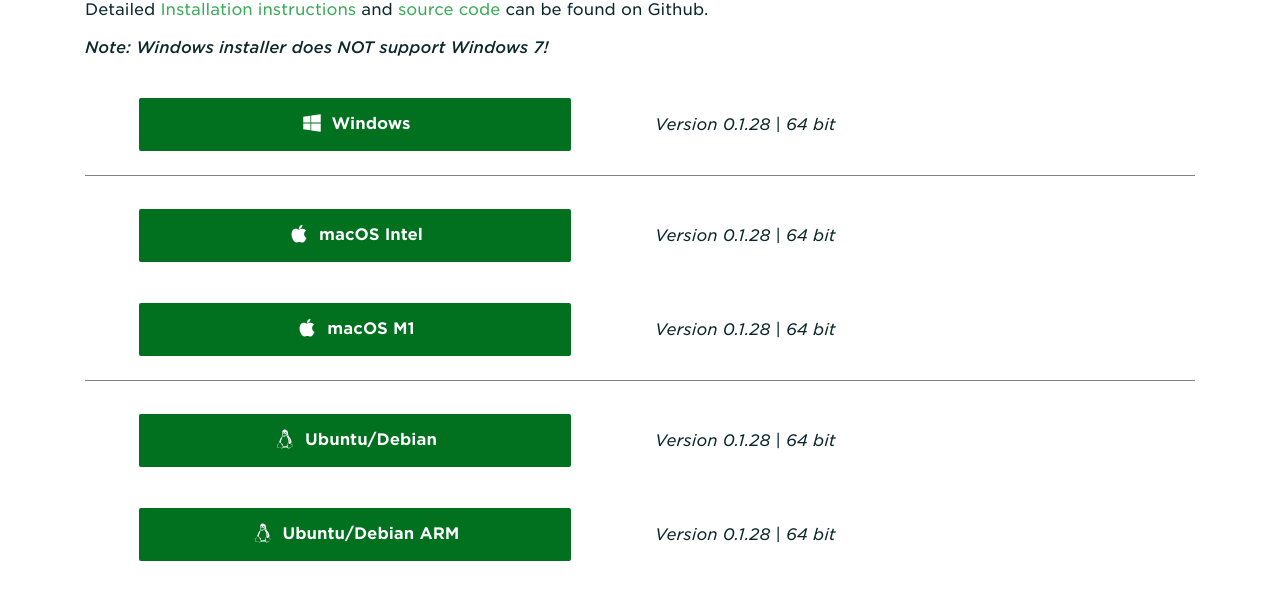
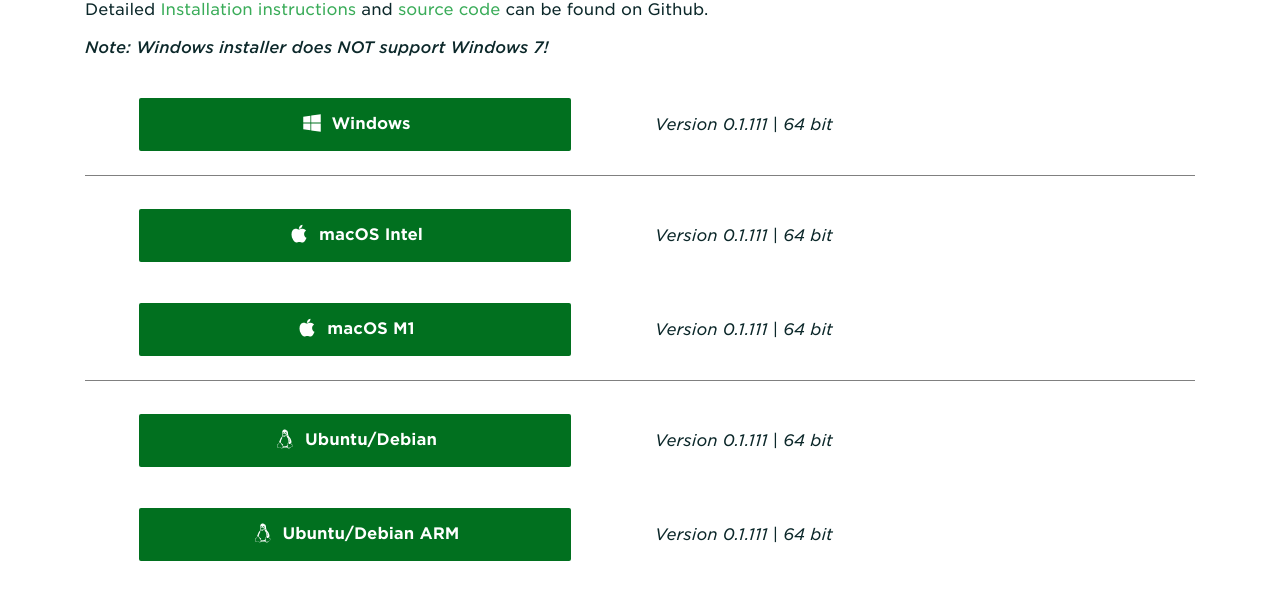
Before and after one commit to Kale-Network/kale-network.github.io, a Jekyll site: the page built from download/index.md, in a window 1280 px wide. Shown: the part 318-918 px from the top of the page. Built offline with Jekyll 4.4.1, drawn with Linux system fonts in a browser that asks for light colours; some of the changed text lies outside the part shown.

Commit message:
revise download version;

```diff
--- a/_layouts/download.html
+++ b/_layouts/download.html
@@ -26,13 +26,13 @@ layout: default
         </div>
         <div class="row">
             <div class="col-sm-6 center">
-                <a href="https://dl.kalenetwork.org/KaleSetup-0.1.28.exe" target="_blank"
+                <a href="https://dl.kalenetwork.org/KaleSetup-0.1.111.exe" target="_blank"
                     rel="noreferrer noopener" class="btn btn-lg d-block mt-2 mb-2"><img
                         src="/assets/icons/windows_logo.svg">{{ strings.download_windows_button }}</a>
             </div>
             <div class="col-sm-6 center">
                 <div>
-                    <em>Version 0.1.28</em> | <em>64 bit</em><br>
+                    <em>Version 0.1.111</em> | <em>64 bit</em><br>
                 </div>
             </div>
             <!-- <div class="col-sm-4">
@@ -50,7 +50,7 @@ layout: default
             </div>
             <div class="col-sm-6 center">
                 <div>
-                    <em>Version 0.1.28</em> | <em>64 bit</em><br>
+                    <em>Version 0.1.111</em> | <em>64 bit</em><br>
                 </div>
             </div>
             <!-- <div class="col-sm-4">
@@ -67,7 +67,7 @@ layout: default
             </div>
             <div class="col-sm-6 center">
                 <div>
-                    <em>Version 0.1.28</em> | <em>64 bit</em><br>
+                    <em>Version 0.1.111</em> | <em>64 bit</em><br>
                 </div>
             </div>
             <!-- <div class="col-sm-4">
@@ -85,7 +85,7 @@ layout: default
             </div>
             <div class="col-sm-6 center">
                 <div>
-                    <em>Version 0.1.28</em> | <em>64 bit</em><br>
+                    <em>Version 0.1.111</em> | <em>64 bit</em><br>
                 </div>
             </div>
             <!-- <div class="col-sm-4">
@@ -102,7 +102,7 @@ layout: default
             </div>
             <div class="col-sm-6 center">
                 <div>
-                    <em>Version 0.1.28</em> | <em>64 bit</em><br>
+                    <em>Version 0.1.111</em> | <em>64 bit</em><br>
                 </div>
             </div>
             <!-- <div class="col-sm-4">
@@ -119,7 +119,7 @@ layout: default
             </div>
             <div class="col-sm-6 center">
                 <div>
-                    <em>Version 0.1.28</em> | <em>64 bit</em><br>
+                    <em>Version 0.1.111</em> | <em>64 bit</em><br>
                 </div>
             </div>
             <!-- <div class="col-sm-4">
@@ -137,7 +137,7 @@ layout: default
             </div>
             <div class="col-sm-6 center">
                 <div>
-                    <em>Version 0.1.28</em><br>
+                    <em>Version 0.1.111</em><br>
                 </div>
             </div>
         </div>
```
